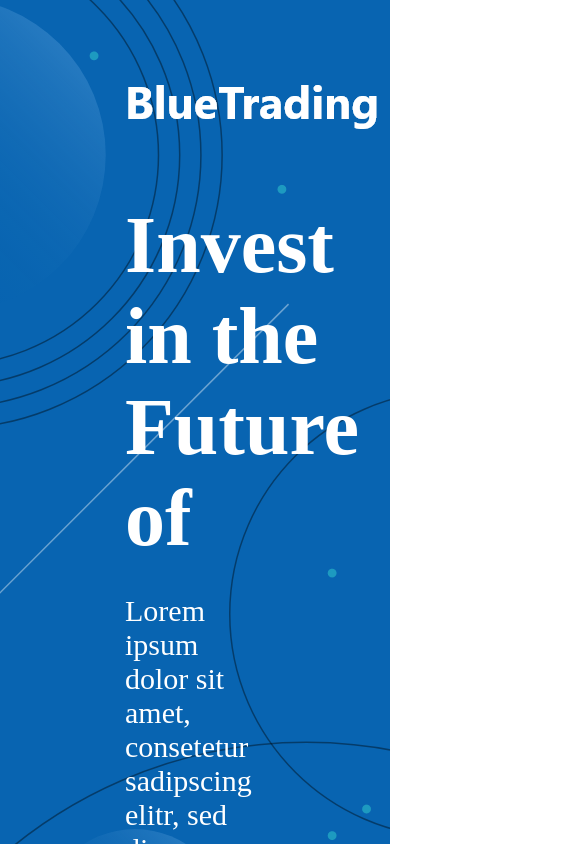
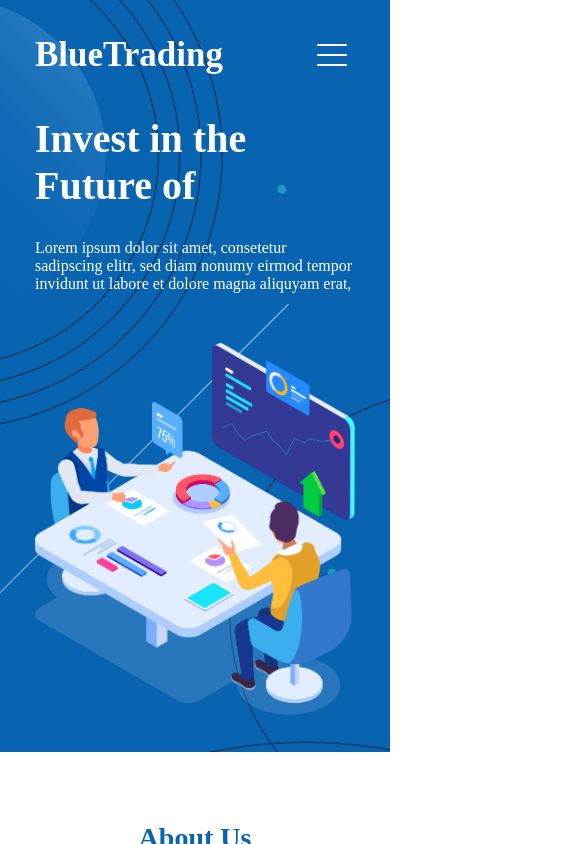
Before and after one commit to truongduchuy/Landing-Pages, a React (Create React App) app: page /bluetrading in a window 390 px wide. Shown: the top 844 px of the page, 585 px wide, since content can reach past the window. Built offline with nearby package versions, Linux system fonts and the light colour scheme.

Commit message:
blue-trading: responsive header

```diff
--- a/src/index.css
+++ b/src/index.css
@@ -11,3 +11,8 @@ body {
 html {
   font-size: 10px;
 }
+
+a {
+  color: white;
+  text-decoration: none;
+}
--- a/src/pages/BlueTrading/Header.js
+++ b/src/pages/BlueTrading/Header.js
@@ -1,4 +1,4 @@
-import React from 'react';
+import React, { useState } from 'react';
 import BlueTrading from './images/BlueTrading.png';
 import Meeting from './images/meeting.png';
 import './Header.scss';
@@ -6,21 +6,28 @@ import './Header.scss';
 const navItems = ['About us', 'Features', 'Contact'];
 
 export default function Header() {
+  const [toggledMenu, settoggledMenu] = useState(false);
   return (
     <header className="header">
       <nav className="header__nav">
         <div>
-          <a href="##">
-            <img src={BlueTrading} alt="logo" />
-          </a>
+          <a href="##">BlueTrading</a>
         </div>
-        <ul>
+        <ul className={toggledMenu ? 'toggled' : ''}>
           {navItems.map((item, index) => (
             <li key={index}>
               <a href="##">{item}</a>
             </li>
           ))}
         </ul>
+        <div
+          className={`header__burger ${toggledMenu ? 'toggled' : null}`}
+          onClick={() => settoggledMenu(!toggledMenu)}
+        >
+          <div />
+          <div />
+          <div />
+        </div>
       </nav>
       <div className="header__content">
         <div>
--- a/src/pages/BlueTrading/Header.scss
+++ b/src/pages/BlueTrading/Header.scss
@@ -1,30 +1,64 @@
 .header {
-  background-color: #0864B1;
+  background-color: #0864b1;
   background-image: url('./images/background.png');
   background-repeat: no-repeat;
   background-attachment: fixed;
 
-  padding: 7rem 12.5rem 6rem 12.5rem;
+  padding: 5.5rem;
 
   &__nav {
     display: flex;
     align-items: center;
     justify-content: space-between;
 
+    > div:first-child {
+      font-size: 4.5rem;
+      font-weight: bold;
+    }
+
     ul {
+      z-index: 9;
       display: flex;
 
       li {
         list-style: none;
 
         a {
-          color: white;
-          text-decoration: none;
           font-size: 3rem;
         }
 
         &:not(:last-child) {
           margin-right: 12rem;
+        }
+      }
+    }
+  }
+
+  &__burger {
+    z-index: 10;
+    cursor: pointer;
+    display: none;
+
+    > div {
+      background-color: white;
+      margin: 8px;
+      width: 30px;
+      height: 2px;
+      transition: transform 0.3s;
+    }
+
+    &.toggled {
+      > div {
+        &:first-child {
+          transform: rotate(45deg);
+        }
+
+        &:nth-child(2) {
+          opacity: 0;
+        }
+
+        &:nth-child(3) {
+          transform: rotate(-45deg) translate(14px, -14px);
         }
       }
     }
@@ -37,9 +71,8 @@
     margin-top: 6rem;
 
     > div {
-
       &:first-child {
-        flex: .6;
+        flex: 0.6;
 
         h1 {
           font-size: 8rem;
@@ -54,7 +87,7 @@
       }
 
       &:nth-child(2) {
-        flex: .4;
+        flex: 0.4;
         padding-right: 3rem;
 
         img {
@@ -64,4 +97,102 @@
       }
     }
   }
+
+  @media screen and (max-width: 1024px) {
+    &__nav {
+      > div:first-child {
+        font-size: 3.5rem;
+      }
+
+      ul {
+        opacity: 0;
+        transform: translateX(400px);
+        transition: transform 0.5s, opacity 0.5s;
+        position: fixed;
+        top: 0;
+        right: 0;
+        bottom: 0;
+        display: flex;
+        flex-direction: column;
+        max-width: 400px;
+        width: 100%;
+        background: #2a2a2a;
+        padding: 14rem 9rem 7rem;
+
+        li:not(:last-child) {
+          margin: 0 0 50px 0;
+        }
+
+        &.toggled {
+          opacity: 1;
+          transform: translateY(0);
+        }
+      }
+    }
+
+    &__content {
+
+      > div {
+        &:first-child {
+          margin-bottom: 5rem;
+
+          h1 {
+            font-size: 6rem;
+          }
+
+          p {
+            font-size: 2.5rem;
+            padding-right: 3rem;
+          }
+        }
+
+        &:nth-child(2) {
+          padding-right: 0;
+        }
+      }
+    }
+
+    &__burger {
+      display: block;
+    }
+  }
+
+  @media screen and (max-width: 768px) {
+    &__content {
+      flex-direction: column;
+
+      > div {
+        &:first-child {
+          h1 {
+            font-size: 5rem;
+          }
+
+          p {
+            font-size: 1.8rem;
+          }
+        }
+      }
+    }
+  }
+
+  @media screen and (max-width: 480px) {
+    padding: 3.5rem;
+
+    &__content {
+      margin-top: 4rem;
+
+      > div {
+        &:first-child {
+          h1 {
+            font-size: 4rem;
+          }
+
+          p {
+            font-size: 1.6rem;
+            padding-right: 0;
+          }
+        }
+      }
+    }
+  }
 }
```
